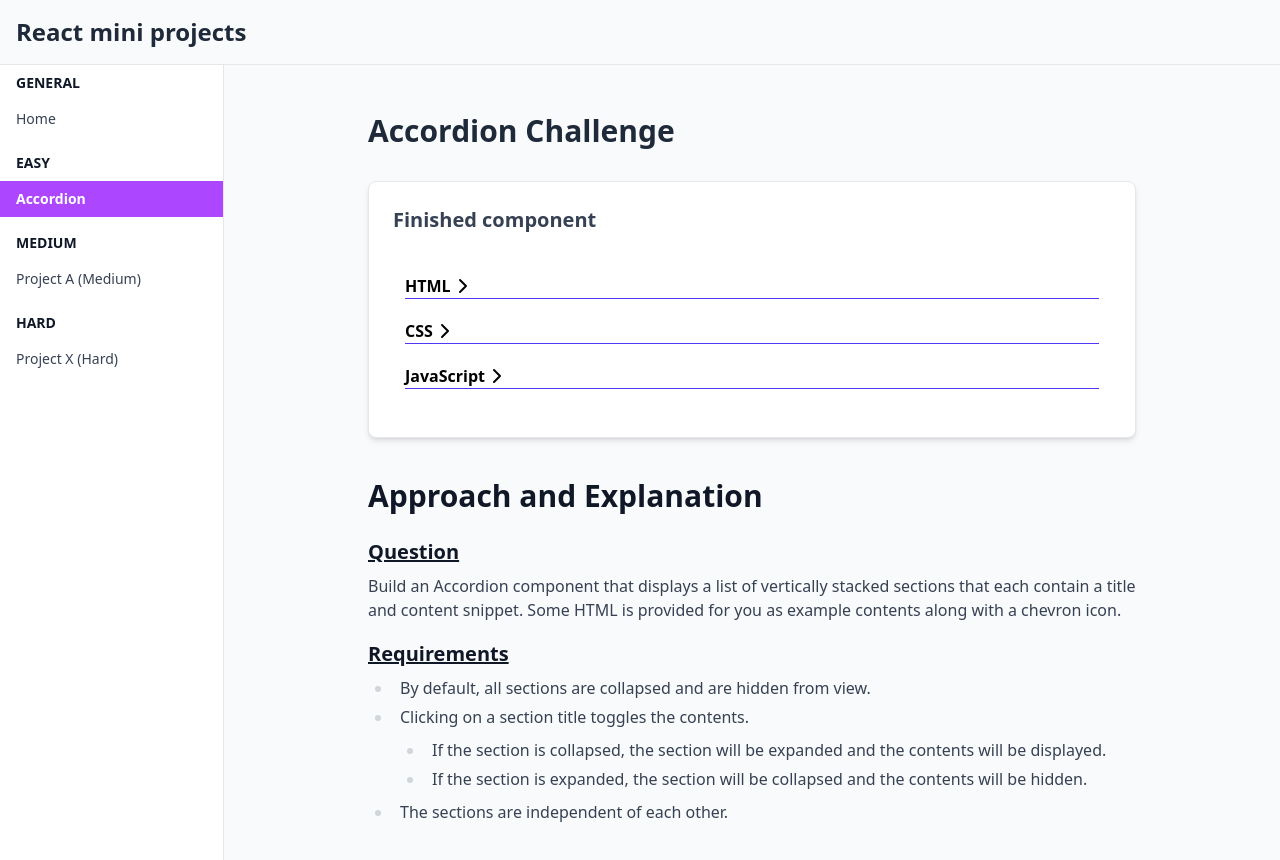
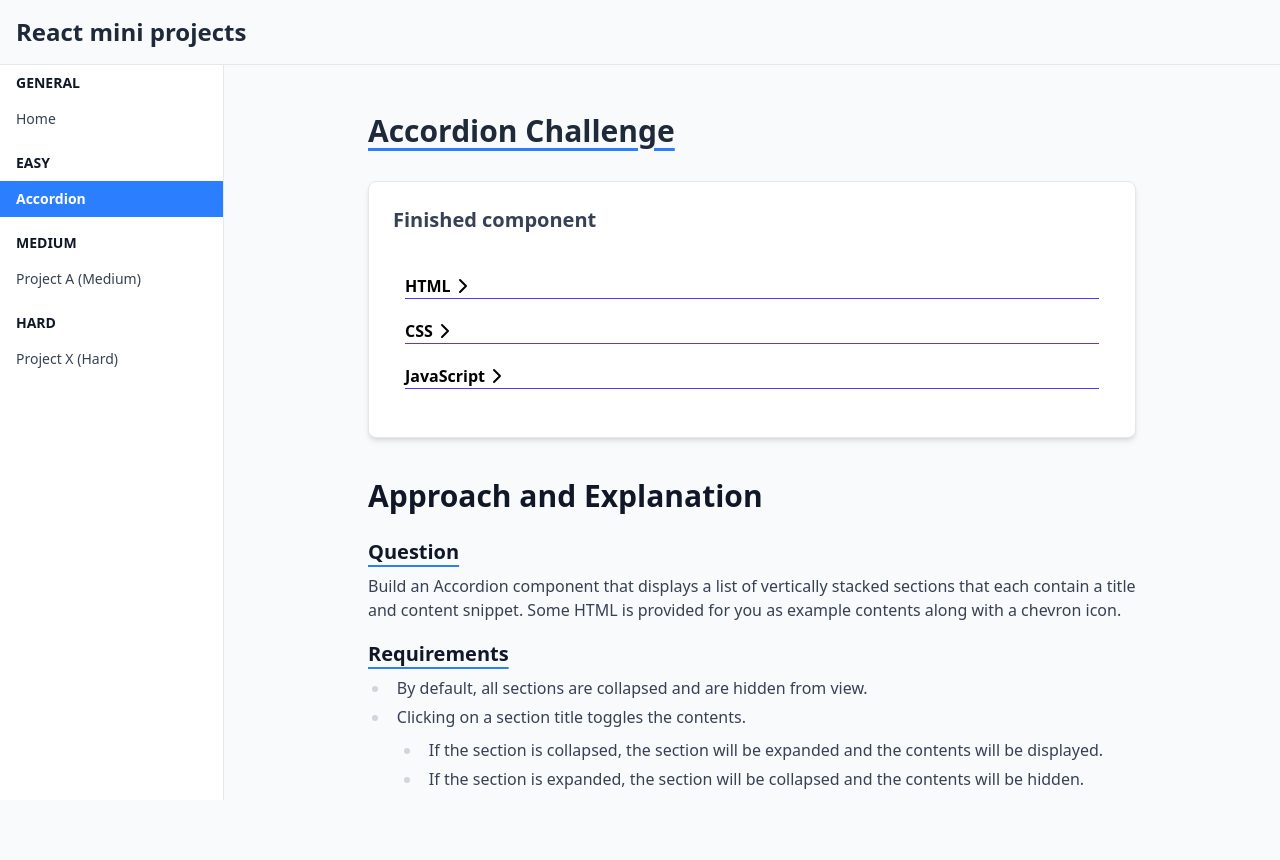
Before and after one commit to antman999/fe-challenges, a React (Vite) app: page /easy/accordion in a window 1280 px wide. Shown: the top 860 px of the page. After the commit the page ends 800 px from the top, so only its background shows below. Built offline with nearby package versions, Linux system fonts and the light colour scheme.

Commit message:
scrollable side nav and main content along with new md

```diff
--- a/src/components/easy/accordion/accordionMarkdown.md
+++ b/src/components/easy/accordion/accordionMarkdown.md
@@ -11,3 +11,13 @@ Build an Accordion component that displays a list of vertically stacked sections
   - If the section is collapsed, the section will be expanded and the contents will be displayed.
   - If the section is expanded, the section will be collapsed and the contents will be hidden.
 - The sections are independent of each other.
+
+## Approach
+
+1. This component at a base level should take in an array of objects each object should have a identifier, title, content.
+2. Our initial state should be empty because we only care about opened/seen tabs.
+3. Since this is an accordion we need to handle multiple opened sections but only care if the user has opened it so one data structure that handles this is a set.
+4. Our set can be initialized by using new `Set()`.
+5. Create an onClick function called `handleToggle` this will take the identifier we need to check if the set has the id then delete it otherwise add it. Then update the state.
+6. We can `map()` over the data and create a helper variable called `isExpanded` that checks if our state has this value.
+7. Rendering should be handled by the check of `isExpanded`.
--- a/src/layouts/ChallengeLayout.tsx
+++ b/src/layouts/ChallengeLayout.tsx
@@ -14,16 +14,18 @@ const ChallengeLayout: React.FC<ChallengeLayoutProps> = ({
   markdown,
 }) => {
   return (
-    <div className="min-h-screen bg-gray-50 py-8 px-4 sm:px-6 lg:px-8">
+    <div className=" bg-gray-50 py-8 px-4 sm:px-6 lg:px-8">
       <div className="max-w-3xl mx-auto">
-        <h1 className="text-3xl font-bold text-gray-800 mb-8">{title}</h1>
+        <h1 className="text-3xl font-bold text-gray-800 mb-8 underline underline-offset-6 decoration-blue-500">
+          {title}
+        </h1>
         <section className="mb-10 border border-gray-200 rounded-lg p-6 bg-white shadow-md">
           <h2 className="text-xl font-semibold text-gray-700 mb-4">
             Finished component
           </h2>
           {component}
         </section>
-        <section className="prose prose-sm max-w-none prose-h2:my-2 prose-p:text-base prose-ul:text-base prose-h2:underline text-gray-700">
+        <section className="prose prose-sm max-w-none prose-h2:my-2 prose-p:text-base prose-li:text-base prose-h2:underline underline-offset-6 prose-headings:decoration-blue-500 text-gray-700">
           <ReactMarkdown remarkPlugins={[remarkGfm]}>{markdown}</ReactMarkdown>
         </section>
       </div>
--- a/src/routes/__root.tsx
+++ b/src/routes/__root.tsx
@@ -5,14 +5,14 @@ import { navLinks } from "../../navLinks";
 export const Route = createRootRoute({
   component: () => (
     <>
-      <div className="min-h-screen flex flex-col">
-        <header className="flex items-center border-b border-gray-200 bg-gray-50 p-4 gap-4">
+      <div className="h-screen flex flex-col">
+        <header className="flex items-center border-b border-gray-200 bg-gray-50 p-4 gap-4 shrink-0">
           <h1 className="text-2xl font-semibold text-gray-800">
-            React mini projects
+            <Link to="/">React mini projects</Link>
           </h1>
         </header>
-        <div className="flex flex-1">
-          <aside className="w-56 border-r border-gray-200 bg-white">
+        <div className="flex flex-1 min-h-0">
+          <aside className="w-56 border-r border-gray-200 bg-white overflow-y-auto shrink-0">
             <nav className="flex flex-col py-2">
               {navLinks.map((sectionData) => (
                 <div key={sectionData.section} className="mb-4">
@@ -25,9 +25,9 @@ export const Route = createRootRoute({
                         to={link.to}
                         activeOptions={{}}
                         preload="intent"
-                        className={`block text-sm py-2 px-4 text-gray-700 hover:bg-purple-200 hover:text-purple-600 hover:font-semibold transition-colors duration-100`}
+                        className={`block text-sm py-2 px-4 text-gray-700 hover:bg-blue-200 hover:text-blue-600 hover:font-semibold transition-colors duration-100`}
                         activeProps={{
-                          className: `text-white font-semibold bg-purple-500`,
+                          className: `text-white font-semibold bg-blue-500`,
                         }}
                       >
                         {link.label}
@@ -38,7 +38,7 @@ export const Route = createRootRoute({
               ))}
             </nav>
           </aside>
-          <main className="flex-1 p-4">
+          <main className="flex-1 p-4 overflow-y-auto">
             <Outlet />
           </main>
         </div>
```
